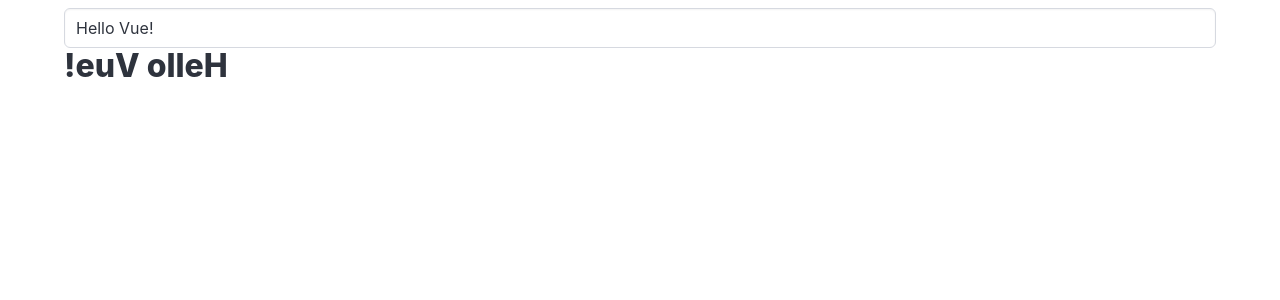
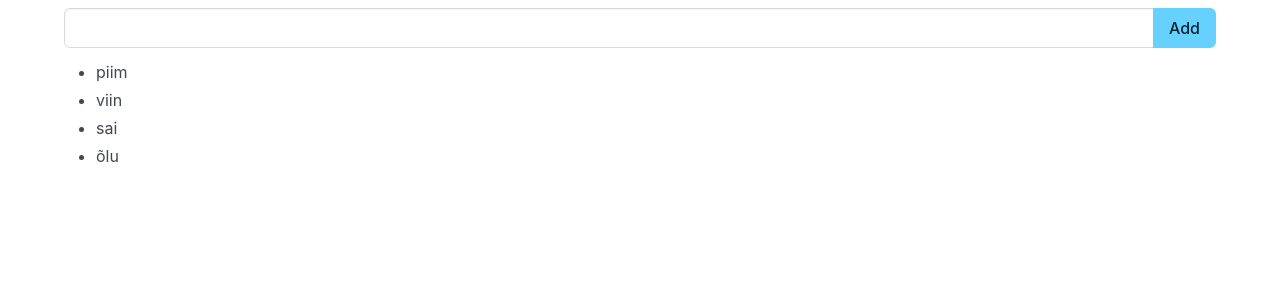
Before and after one commit to Taan1el/mm23learnnode, a Vue app: page / in a window 1280 px wide. Shown: the top 300 px of the page. Built offline with nearby package versions, Linux system fonts and the light colour scheme.

Commit message:
Add simple list

```diff
--- a/src/App.vue
+++ b/src/App.vue
@@ -1,16 +1,34 @@
 <script setup>
 import { ref } from 'vue';
+let newItem = ref('');
+let items = ref(['piim', 'viin' ,'sai', 'õlu']);
 
-let message = ref('Hello Vue!');
+function add(){
+    if (newItem.value.trim() !== ''){
+    items.value.push(newItem.value);
+    }
+    newItem.value = '';
+}
 
 </script>
 
 <template>
     <div class="container mt-2">
-        <input class="input" type="text" v-model="message">
-        <div class="content">
-            <h1>{{ message.split('').reverse('').join('') }}</h1>
-        </div>
+        <div class="field has-addons">
+      <div class="control is-expanded">
+        <input class="input" type="text" v-model="newItem" @keydown.enter="add">
+      </div>
+      <div class="control">
+        <button class="button is-info" @click="add">
+          Add
+        </button>
+      </div>
+    </div>
+    <div class="content">
+        <ul>
+            <li v-for="item in items">{{ item }}</li>
+        </ul>
     </div>
 
-</template>
+    </div>
+    </template>
```
